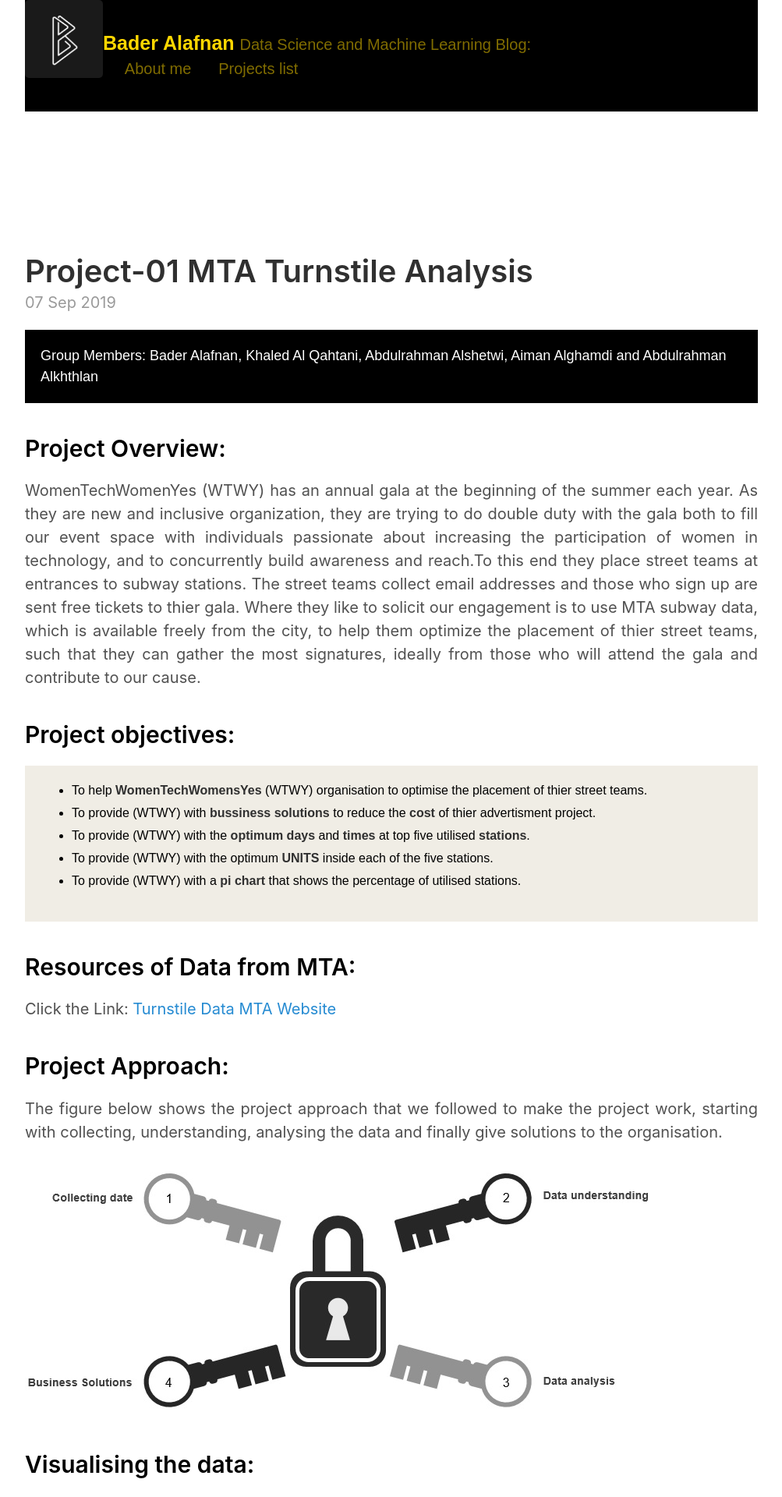
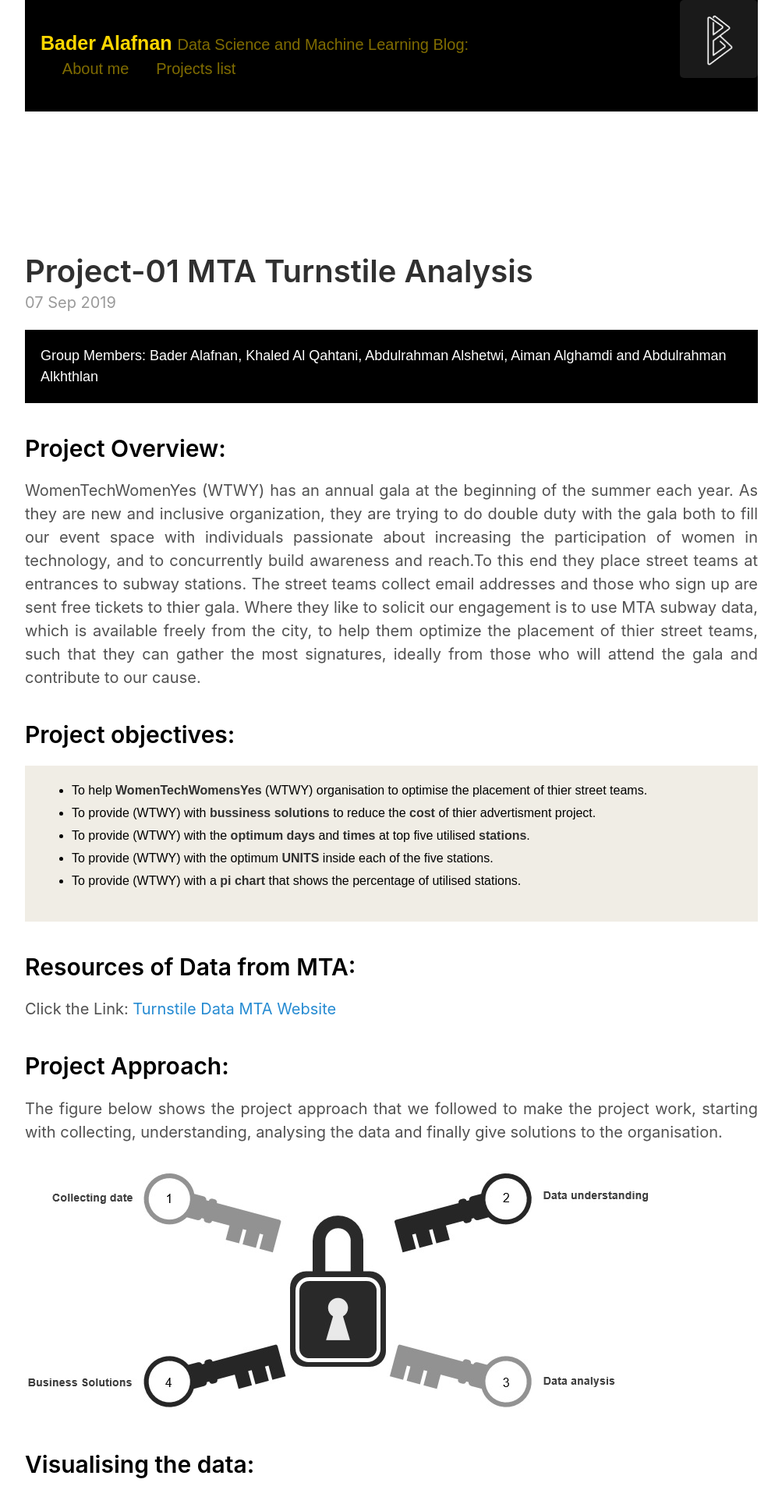
Before and after one commit to alafnan/alafnan.github.io, a Jekyll site: the page built from index.html, in a window 1280 px wide. Shown: the top 1920 px of the page at 78% size, without its empty margins (138-1141 px from the left). Built offline with Jekyll 4.4.1, drawn with Linux system fonts in a browser that asks for light colours; the list of posts is cut into pages by our own code.

Commit message:
Update default.html

```diff
--- a/_layouts/default.html
+++ b/_layouts/default.html
@@ -6,7 +6,7 @@
   <body>
 
     <div style="max-width: 50rem; padding-left: 1.5rem; padding-right: 1.5rem; margin-left: auto; margin-right: auto;">
-      <img src = "https://raw.githubusercontent.com/alafnan/alafnan.github.io/master/public/hnet.com-image.ico" alt="logo" style="float: left; width: 100px; height: 100px;"/>
+      <img src = "https://raw.githubusercontent.com/alafnan/alafnan.github.io/master/public/hnet.com-image.ico" alt="logo" style="float: right; width: 100px; height: 100px;"/>
       <div style="margin-bottom: 9rem; padding: 1rem;   color: #000000;   background-color: #000000; font-family: Arial, Helvetica, sans-serif; font-size:0.8em; text-align: left;" >
       <header style="padding-top: 1rem; padding-bottom: 1rem;" >
         <h3 class="masthead-title">
```
Also changed, not shown: other parts of _layouts/default.html (+1 -1 lines).
